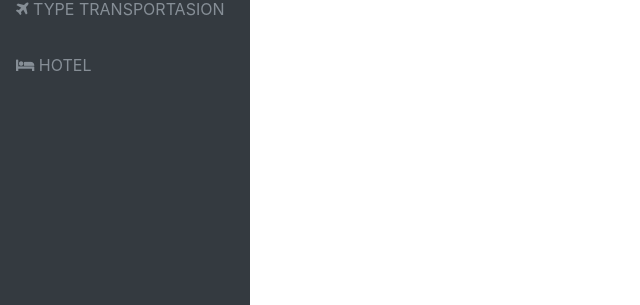
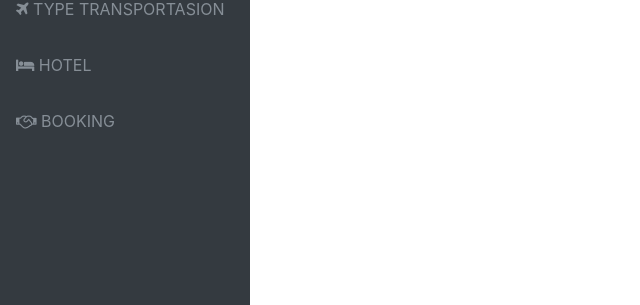
Before and after one commit to nwillouis/Praktikumweb_progres2, a PHP site: page / in a window 1280 px wide. Shown: the part 187-492 px from the top of the page, without its empty margins (0-640 px from the left). Run offline with PHP 8.4, Linux system fonts and the light colour scheme; some libraries are stand-ins or nearby versions.

Commit message:
add booking

```diff
--- a/index.php
+++ b/index.php
@@ -33,10 +33,16 @@
                         <span class="nav-link-text">TYPE TRANSPORTASION</span>
                     </a>
                 </li>
-                 <li class="nav-item" data-toggle="tooltip" data-placement="right" title="Dashboard">
+                <li class="nav-item" data-toggle="tooltip" data-placement="right" title="Dashboard">
                     <a class="nav-link" href="index.html">
                         <i class="fa fa-bed"></i>
                         <span class="nav-link-text">HOTEL</span>
+                    </a>
+                </li>
+                <li class="nav-item" data-toggle="tooltip" data-placement="right" title="Dashboard">
+                    <a class="nav-link" href="index.html">
+                        <i class="fa fa-handshake-o"></i>
+                        <span class="nav-link-text">BOOKING</span>
                     </a>
                 </li>
             </ul>
```
